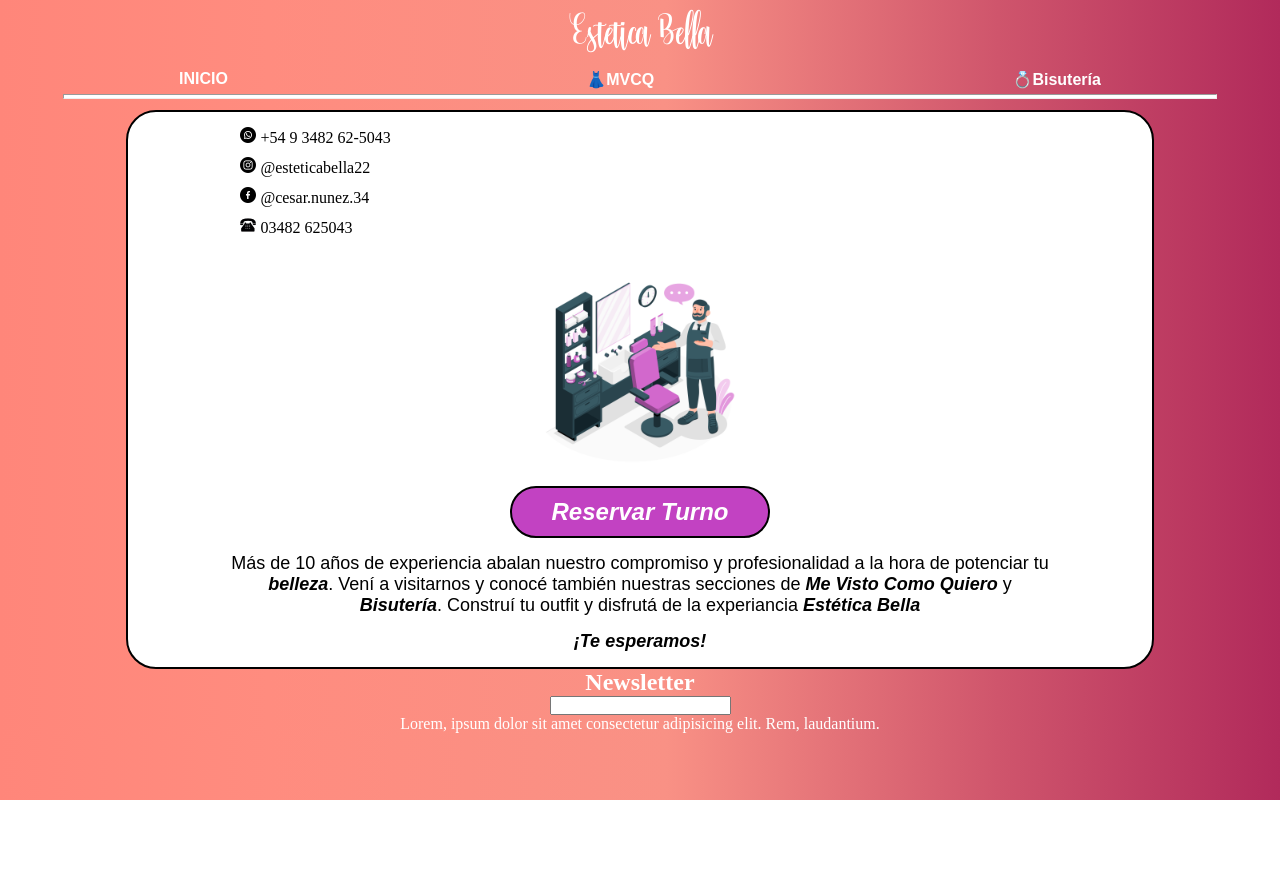
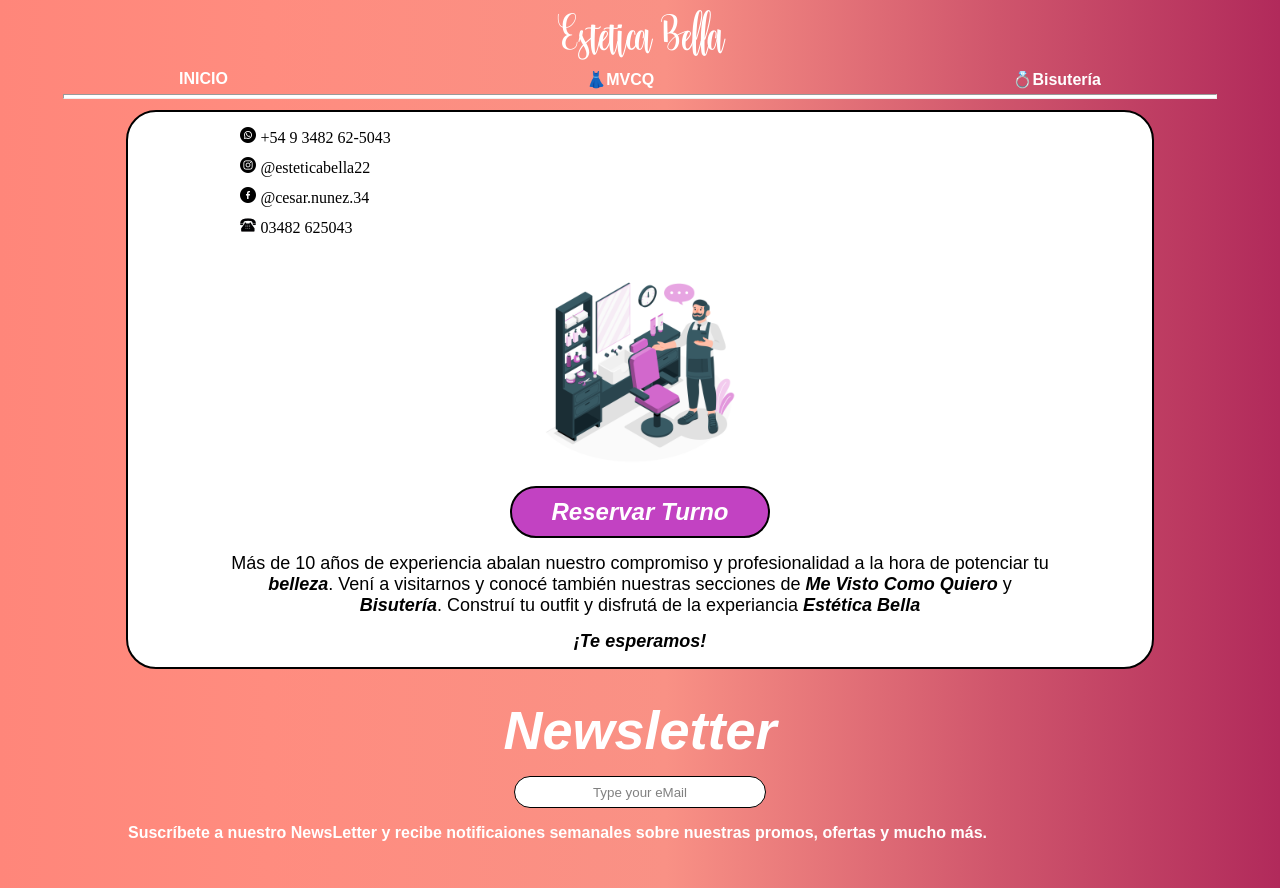
Before and after one commit to FerChoo9/PF_Roberts, a website: page index.html in a window 1280 px wide. Before the commit the page ends 800 px from the top, so only its background shows below. Drawn offline with Linux system fonts and the light colour scheme.

Commit message:
actualizaciones

```diff
--- a/index.html
+++ b/index.html
@@ -85,11 +85,16 @@
             <h2>Newsletter</h2>
           </div>
           <div class="footer__newsletter-input">
-            <input type="text" name="Type your eMail" />
+            <input
+              type="text"
+              name="Type your eMail"
+              value="Type your eMail"
+              style="text-align: center; color: grey"
+            />
           </div>
           <div class="footer__newsletter-text">
-            Lorem, ipsum dolor sit amet consectetur adipisicing elit. Rem,
-            laudantium.
+            Suscríbete a nuestro NewsLetter y recibe notificaiones semanales
+            sobre nuestras promos, ofertas y mucho más.
           </div>
         </div>
       </footer>
--- a/scss/_footer.scss
+++ b/scss/_footer.scss
@@ -3,3 +3,26 @@
     display: none;
   }
 }
+.footer {
+  input {
+    border: 1px solid black;
+    width: 250px;
+    height: 30px;
+    border-radius: 20px;
+    margin-top: 15px;
+  }
+  margin: 30px 0;
+  .footer__newsletter-title {
+    font-family: Arial, Helvetica, sans-serif;
+    font-size: 36px;
+    font-weight: lighter;
+    font-style: italic;
+  }
+  .footer__newsletter-text {
+    margin: 1rem auto;
+    font-family: Arial, Helvetica, sans-serif;
+    font-weight: bold;
+    width: 80%;
+    display: flex;
+  }
+}
--- a/scss/_header.scss
+++ b/scss/_header.scss
@@ -1,11 +1,3 @@
-@font-face {
-  font-family: gloriousfree;
-  src: url(../fonts/GloriousFree-dBR6.ttf);
-}
-@font-face {
-  font-family: ChopinScripts;
-  src: url(../fonts/ChopinScript.otf);
-}
 .header {
   display: flex;
   flex-direction: column;
@@ -14,7 +6,7 @@
   h1 {
     margin-top: 10px;
     font-family: gloriousfree;
-    font-size: 48px;
+    font-size: 56px;
     font-weight: lighter;
   }
 }
--- a/scss/_variants.scss
+++ b/scss/_variants.scss
@@ -1 +1,5 @@
 $font-color: white;
+@font-face {
+  font-family: gloriousfree;
+  src: url(../fonts/GloriousFree-dBR6.ttf);
+}
```
Also changed, not shown: css/style.css, fonts/AnastasiaScript.ttf (added), 1 other file.
